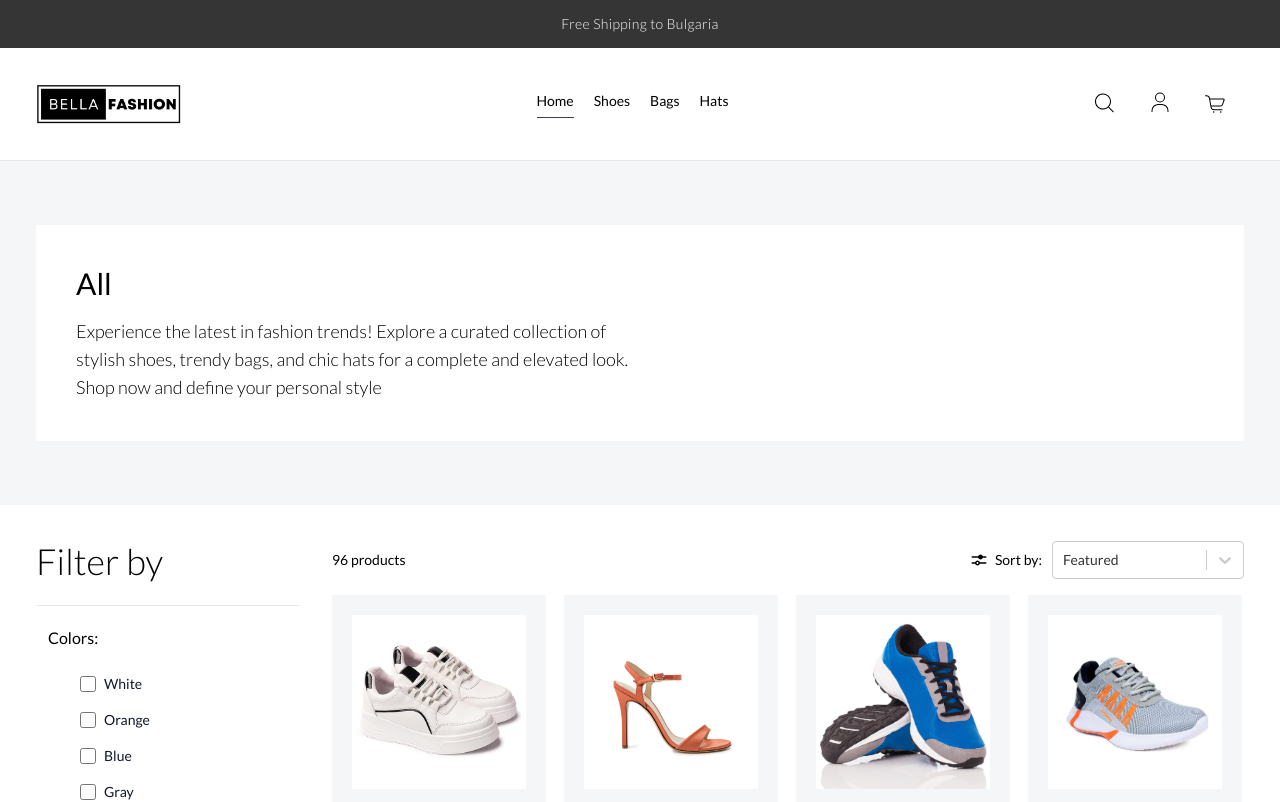
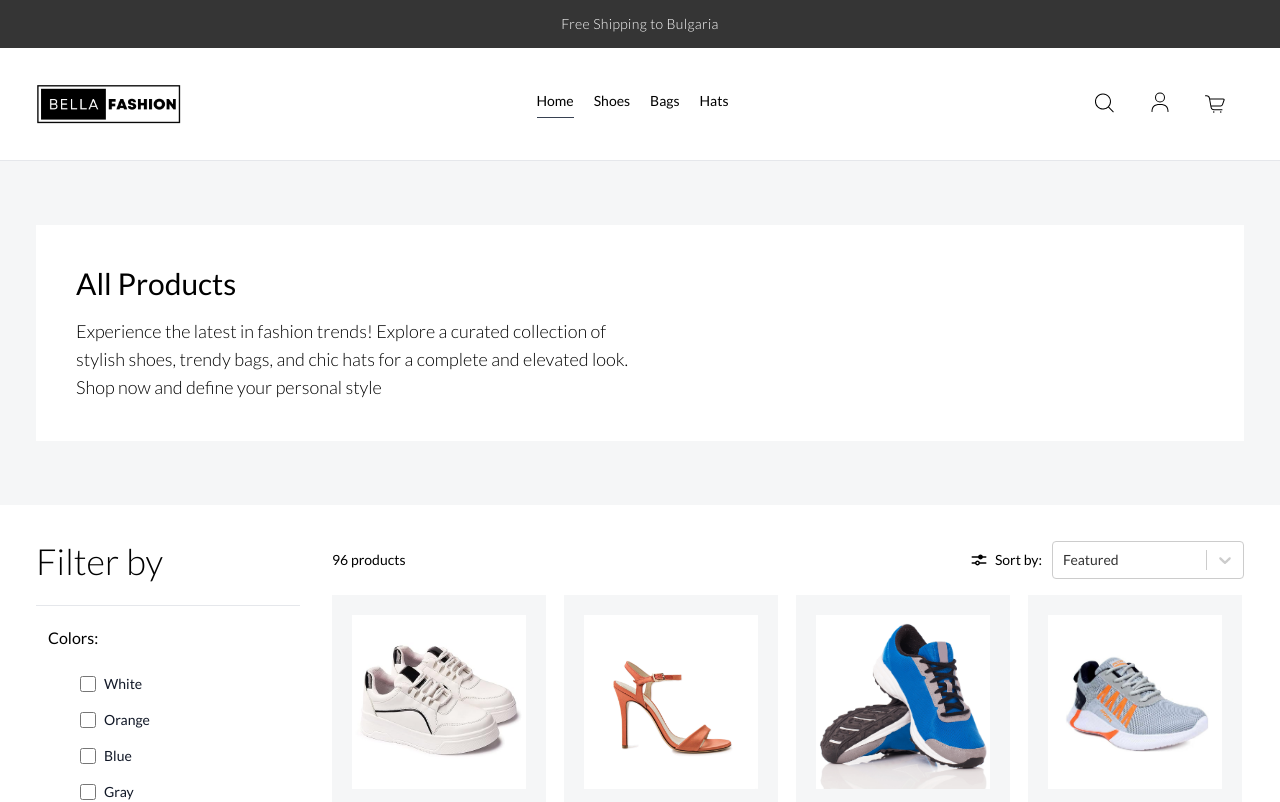
Before and after one commit to MatthewBleUK/ecommerce-site, a React (Vite) app: page / in a window 1280 px wide. Shown: the top 802 px of the page. Built offline with nearby package versions, Linux system fonts and the light colour scheme.

Commit message:
Fix prop mistake Title was accidentally passed to ProductGrid instead of CategoryDescription component inside App.jsx.

```diff
--- a/src/App.jsx
+++ b/src/App.jsx
@@ -57,8 +57,11 @@ function App() {
                         path="/"
                         element={
                             <>
-                                <CategoryDescription desc="Experience the latest in fashion trends! Explore a curated collection of stylish shoes, trendy bags, and chic hats for a complete and elevated look. Shop now and define your personal style" />
-                                <ProductGrid title="Products" />
+                                <CategoryDescription
+                                    desc="Experience the latest in fashion trends! Explore a curated collection of stylish shoes, trendy bags, and chic hats for a complete and elevated look. Shop now and define your personal style"
+                                    title="Products"
+                                />
+                                <ProductGrid />
                             </>
                         }
                     />
```
